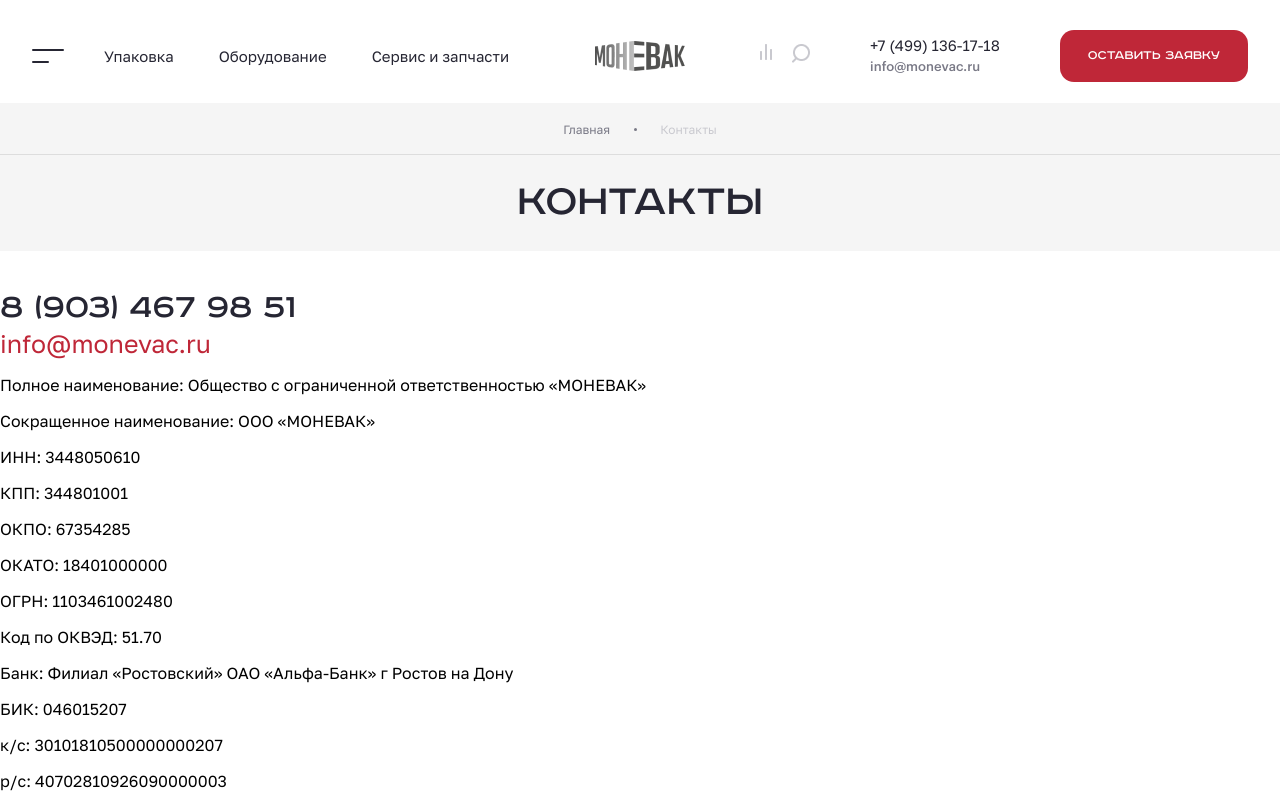
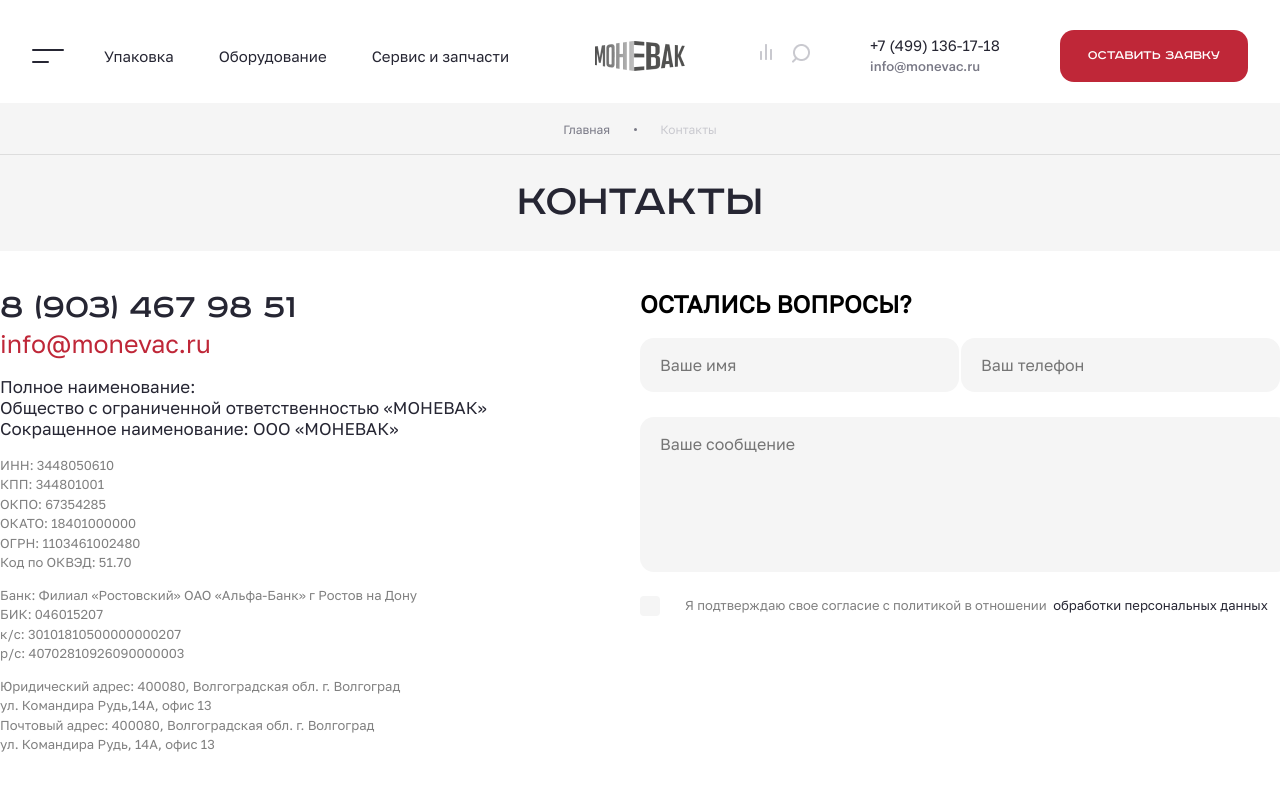
Before and after one commit to sonechqa/Mono, a Vue app: page /contacts in a window 1280 px wide. Built offline with nearby package versions, Linux system fonts and the light colour scheme; what vue-mq would draw is missing.

Commit message:
Input and TextArea

```diff
--- a/src/components/contacts/Contacts.vue
+++ b/src/components/contacts/Contacts.vue
@@ -1,7 +1,7 @@
 <template>
   <section class="contacts">
     <h1 class="contacts__title">КОНТАКТЫ</h1>
-    <div class="contacts_details">
+    <div class="contacts__details container">
       <div class="contacts__about-company">
         <div class="contacts__number-and-email">
           <a href="#" class="contacts__number">8 (903) 467 98 51</a>
@@ -10,37 +10,67 @@
 
         <div class="contacts__name">
           <p class="contacts__type">
-            Полное наименование: Общество с ограниченной ответственностью
-            «МОНЕВАК»
+            Полное наименование:<br />
+            Общество с ограниченной ответственностью «МОНЕВАК»<br />
+            Сокращенное наименование: ООО «МОНЕВАК»
           </p>
-          <p class="contacts__type">Сокращенное наименование: ООО «МОНЕВАК»</p>
         </div>
 
         <div class="contacts__codes">
-          <p>ИНН: 3448050610</p>
-          <p>КПП: 344801001</p>
-          <p>ОКПО: 67354285</p>
-          <p>ОКАТО: 18401000000</p>
-          <p>ОГРН: 1103461002480</p>
-          <p>Код по ОКВЭД: 51.70</p>
+          <p>
+            ИНН: 3448050610 <br />
+            КПП: 344801001 <br />
+            ОКПО: 67354285 <br />
+            ОКАТО: 18401000000 <br />
+            ОГРН: 1103461002480 <br />
+            Код по ОКВЭД: 51.70
+          </p>
         </div>
 
         <div class="contacts__requisites">
-          <p>Банк: Филиал «Ростовский» ОАО «Альфа-Банк» г Ростов на Дону</p>
-          <p>БИК: 046015207</p>
-          <p>к/с: 30101810500000000207</p>
-          <p>р/с: 40702810926090000003</p>
+          <p>
+            Банк: Филиал «Ростовский» ОАО «Альфа-Банк» г Ростов на Дону <br />
+            БИК: 046015207 <br />
+            к/с: 30101810500000000207 <br />
+            р/с: 40702810926090000003
+          </p>
+        </div>
+
+        <div class="contacts__address">
+          <p>
+            Юридический адрес: 400080, Волгоградская обл. г. Волгоград <br />
+            ул. Командира Рудь,14А, офис 13 <br />
+            Почтовый адрес: 400080, Волгоградская обл. г. Волгоград <br />
+            ул. Командира Рудь, 14А, офис 13
+          </p>
         </div>
       </div>
 
-      <div class="contacts__questions"></div>
+      <div class="contacts__questions">
+        <h2 class="contacts__have-questions">ОСТАЛИСЬ ВОПРОСЫ?</h2>
+        <div class="contacts__user-data">
+          <Input placeholder="Ваше имя" />
+          <Input placeholder="Ваш телефон" />
+        </div>
+        <TextArea placeholder="Ваше сообщение" />
+        <Checkbox />
+      </div>
     </div>
   </section>
 </template>
 
 <script>
+import Input from "../ui/Input.vue";
+import TextArea from "../ui/TextArea.vue";
+import Checkbox from "../ui/Checkbox.vue";
+
 export default {
   name: "Contacts",
+  components: {
+    Input,
+    TextArea,
+    Checkbox,
+  },
 };
 </script>
 
@@ -56,6 +86,28 @@
   margin-top: 0;
   padding-top: 25px;
   padding-bottom: 25px;
+}
+
+.contacts__details {
+  display: flex;
+}
+
+.contacts__about-company {
+  margin-right: 50px;
+  width: 50%;
+}
+
+.contacts__questions {
+  width: 50%;
+}
+
+.contacts__have-questions {
+  margin-top: 0;
+}
+
+.contacts__user-data {
+  display: flex;
+  justify-content: space-between;
 }
 
 .contacts__number-and-email {
@@ -86,4 +138,21 @@
     color: #ca3e4e;
   }
 }
+
+.contacts__type {
+  font-family: "Golos";
+  font-weight: 400;
+  font-size: 17px;
+  color: #262633;
+}
+
+.contacts__codes,
+.contacts__requisites,
+.contacts__address {
+  font-family: "Golos";
+  font-weight: 400;
+  font-size: 13px;
+  line-height: 150%;
+  color: #808080;
+}
 </style>
--- a/src/components/header/Header.vue
+++ b/src/components/header/Header.vue
@@ -118,6 +118,10 @@
       display: none;
     }
   }
+
+  @media screen and (max-width: 730px) {
+    display: none;
+  }
 }
 
 .header__service {
@@ -177,6 +181,10 @@
   @media screen and (max-width: 1030px) {
     margin-right: 45px;
     margin-left: 45px;
+  }
+
+  @media screen and (max-width: 730px) {
+    display: none;
   }
 }
 
--- a/src/components/ui/Button.vue
+++ b/src/components/ui/Button.vue
@@ -22,7 +22,7 @@
   cursor: pointer;
 
   &:hover {
-    background-color: #ca3e4e;
+    background-color: #cc2a3c;
   }
 
   @media screen and (max-width: 1030px) {
--- /dev/null
+++ b/src/components/ui/Checkbox.vue
@@ -0,0 +1,66 @@
+<template>
+  <div class="checkbox">
+    <input id="agreement" class="checkbox__custom-checkbox" type="checkbox" />
+    <label for="agreement" class="checkbox__label">
+      Я подтверждаю свое согласие с политикой в отношении &nbsp;
+      <a href="#" class="checkbox__link">обработки персональных данных</a>
+    </label>
+  </div>
+</template>
+
+<script>
+export default {
+  name: "Checkbox",
+};
+</script>
+
+<style lang="scss">
+#agreement {
+  opacity: 0;
+}
+
+.checkbox__label {
+  font-family: "Golos";
+  font-weight: 400;
+  font-size: 13px;
+  line-height: 120%;
+  color: #808080;
+}
+
+.checkbox__link {
+  color: #262633;
+  text-decoration: none;
+}
+
+.checkbox__custom-checkbox + label {
+  display: inline-flex;
+  align-items: center;
+  user-select: none;
+}
+
+.checkbox__custom-checkbox + label::before {
+  content: "";
+  display: inline-block;
+  width: 20px;
+  height: 20px;
+  flex-shrink: 0;
+  flex-grow: 0;
+  background-color: #f5f5f5;
+  border-radius: 4px;
+  cursor: pointer;
+  margin-right: 25px;
+  background-repeat: no-repeat;
+  background-position: center center;
+  background-size: 50% 50%;
+}
+
+.checkbox__custom-checkbox:not(:disabled):not(:checked) + label:hover::before {
+  background-color: #bf2738;
+  transition: background-color ease 0.3s;
+}
+
+.checkbox__custom-checkbox:checked + label::before {
+  background-color: #bf2738;
+  background-image: url("@/assets/checkmark.png");
+}
+</style>
--- /dev/null
+++ b/src/components/ui/Input.vue
@@ -0,0 +1,30 @@
+<template>
+  <input type="text" :placeholder="placeholder" />
+</template>
+
+<script>
+export default {
+  name: "Input",
+  props: {
+    placeholder: {
+      type: String,
+      default: "",
+    },
+  },
+};
+</script>
+
+<style lang="scss">
+input {
+  outline: none;
+  border: none;
+  border-radius: 14px;
+  font-family: "Golos";
+  font-weight: 400;
+  font-size: 16px;
+  line-height: 150%;
+  color: #797986;
+  background-color: #f5f5f5;
+  padding: 15px 90px 15px 20px;
+}
+</style>
--- /dev/null
+++ b/src/components/ui/TextArea.vue
@@ -0,0 +1,38 @@
+<template>
+  <textarea
+    name=""
+    id=""
+    cols="65"
+    rows="5"
+    :placeholder="placeholder"
+  ></textarea>
+</template>
+
+<script>
+export default {
+  name: "TextArea",
+  props: {
+    placeholder: {
+      type: String,
+      default: "",
+    },
+  },
+};
+</script>
+
+<style lang="scss">
+textarea {
+  outline: none;
+  border: none;
+  resize: none;
+  border-radius: 14px;
+  font-family: "Golos";
+  font-weight: 400;
+  font-size: 16px;
+  line-height: 150%;
+  color: #797986;
+  background-color: #f5f5f5;
+  padding: 15px 20px 20px 20px;
+  margin-top: 25px;
+}
+</style>
```
Also changed, not shown: src/assets/checkmark.png (added).
